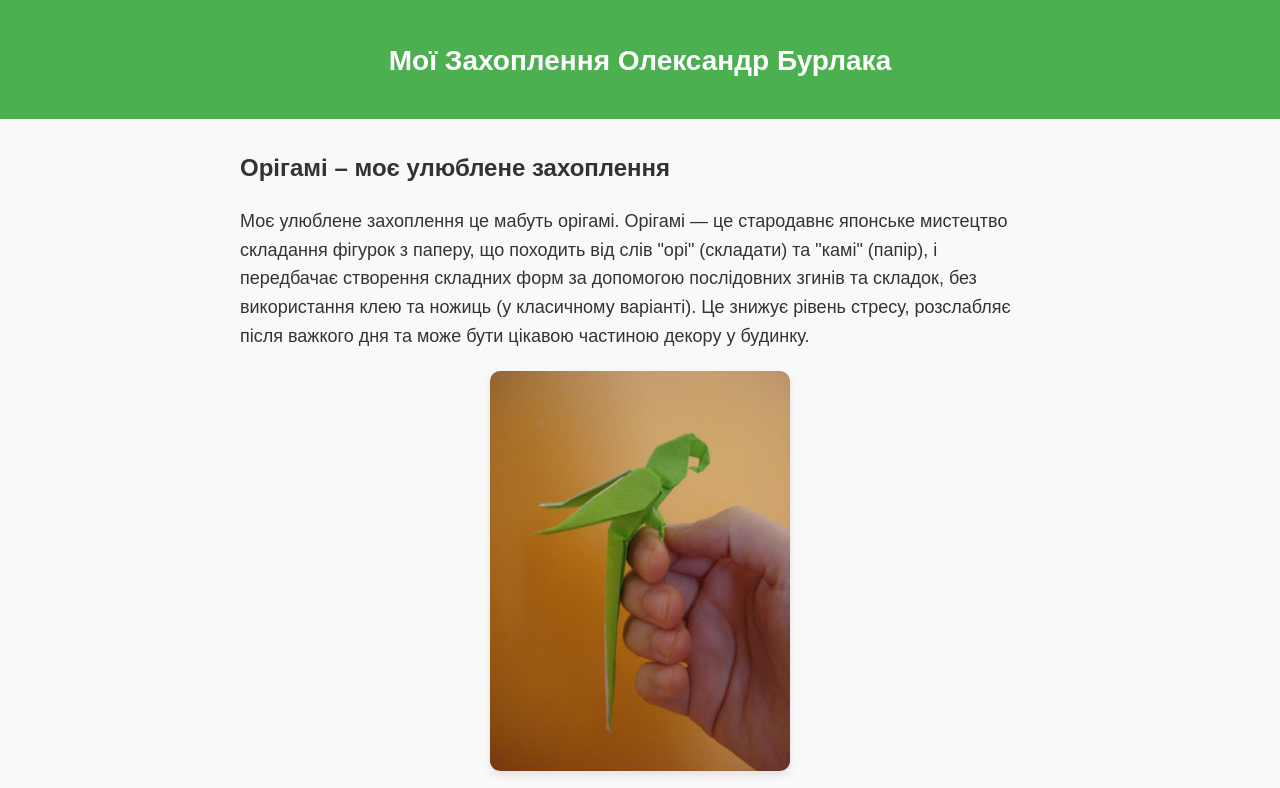
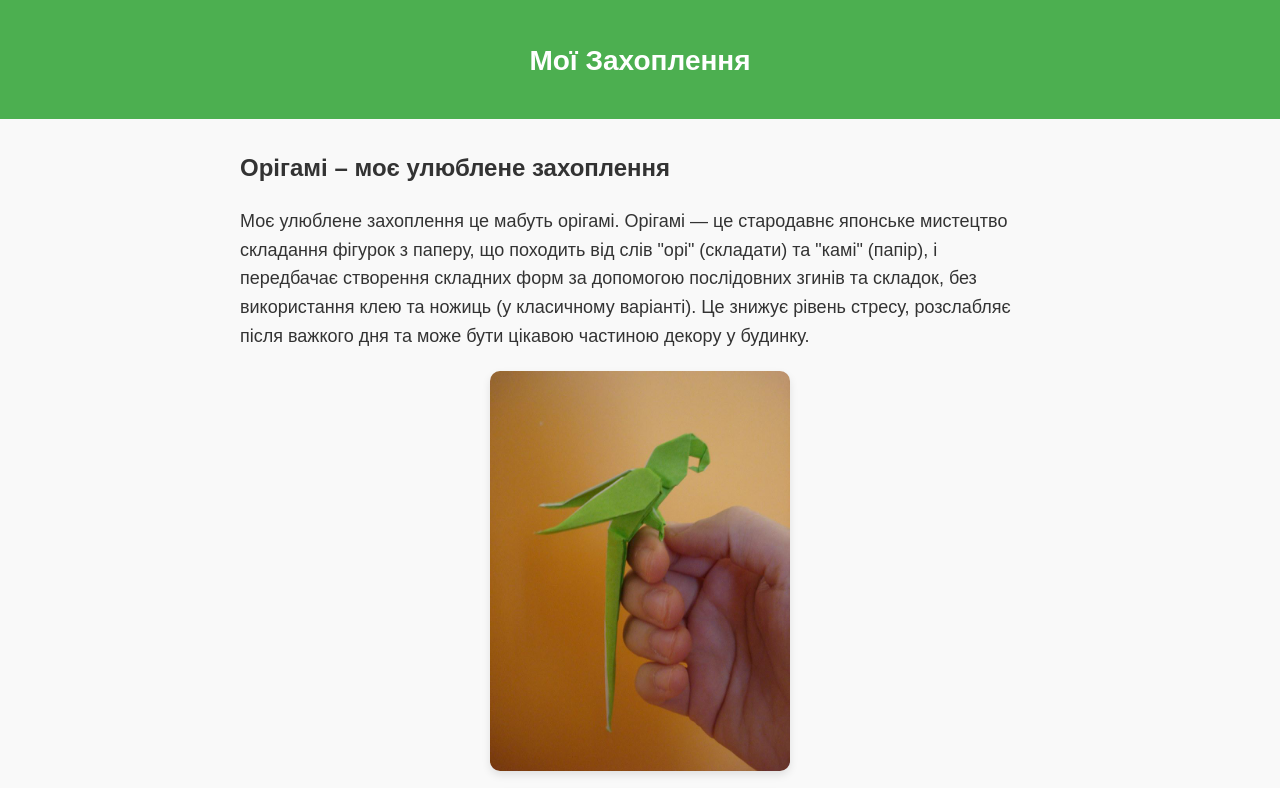
Before and after one commit to Alexander-creator7/moe-zakhoplennya7, a plain HTML site: page index.html in a window 1280 px wide. Shown: the top 788 px of the page. Drawn offline with Linux system fonts and the light colour scheme; grey boxes are pictures that could not be loaded.

```diff
--- a/index.html
+++ b/index.html
@@ -56,7 +56,7 @@
 </head>
 <body>
     <header>
-        <h1>Мої Захоплення Олександр Бурлака</h1>
+        <h1>Мої Захоплення</h1>
     </header>
 
     <main>
```
